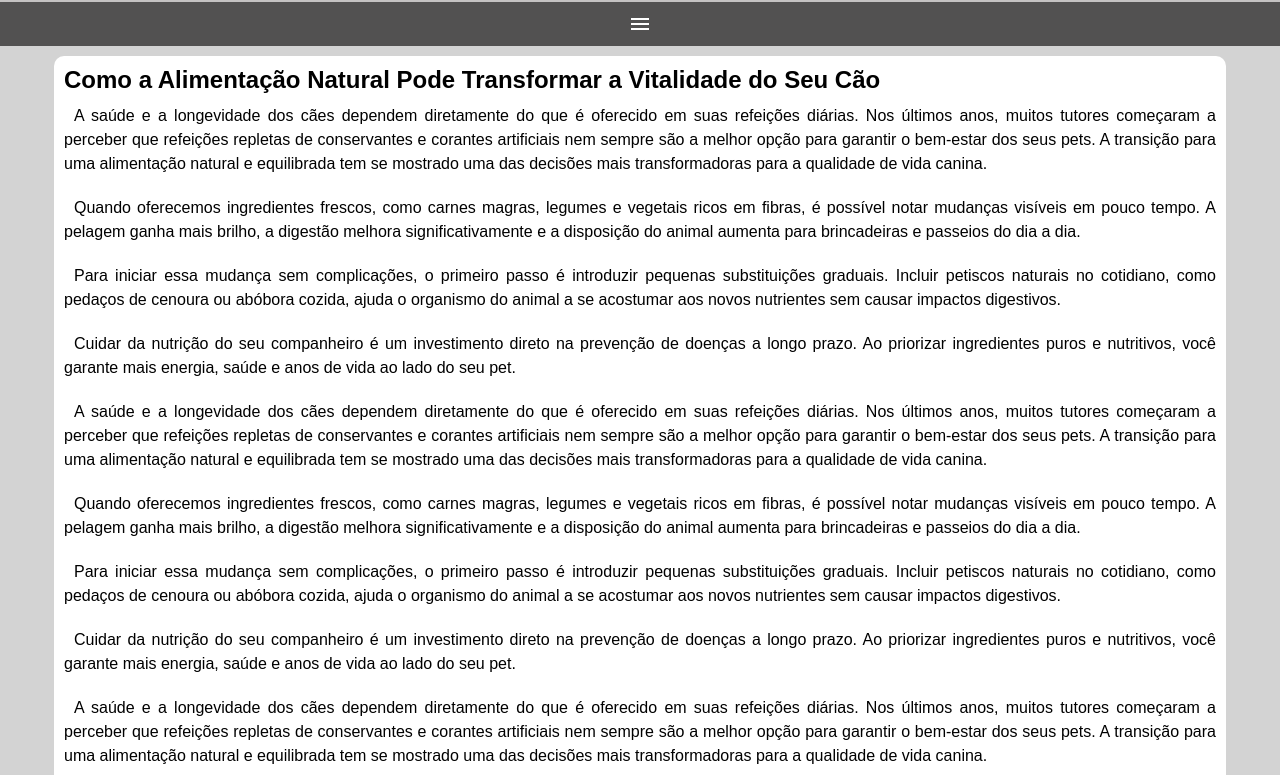
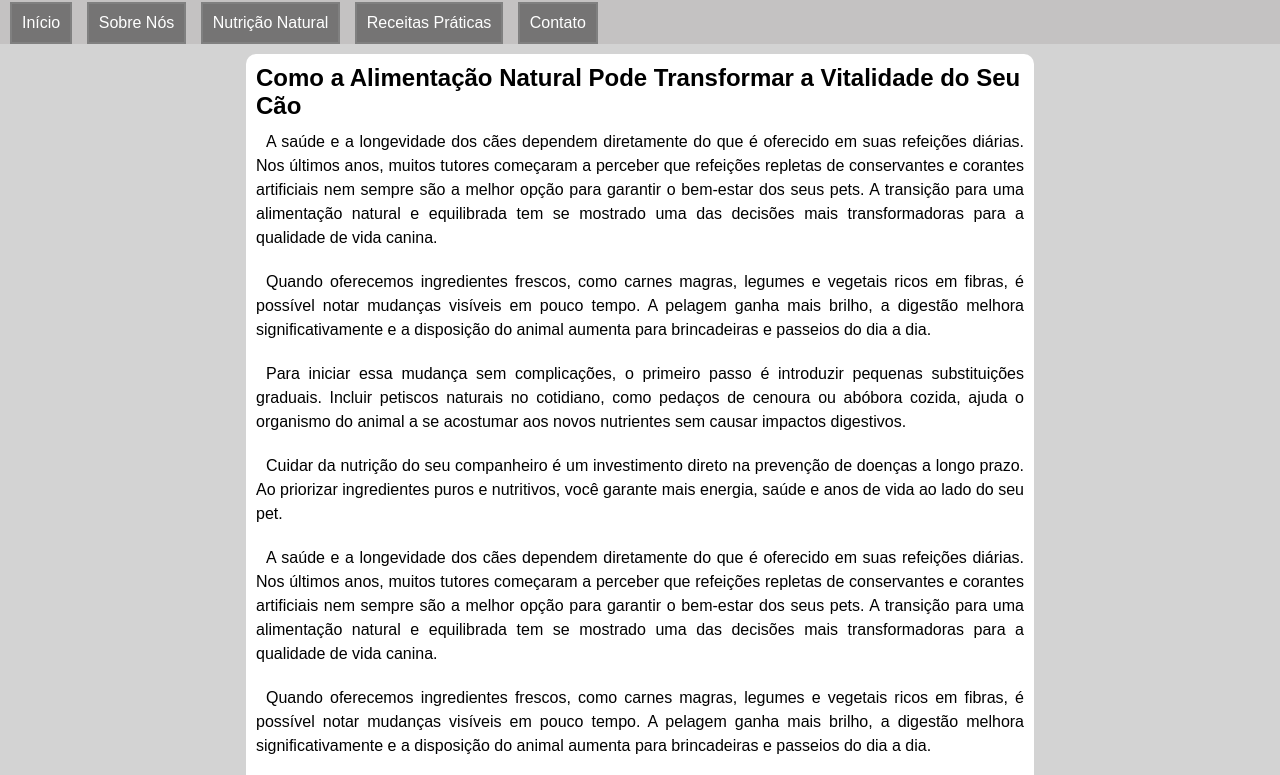
Before and after one commit to wandreymoreira/html-css, a plain HTML site: page exercicios/ex026/mq005/index.html in a window 1280 px wide. Shown: the part 55-830 px from the top of the page. Drawn offline with nearby package versions, Linux system fonts and the light colour scheme.

Commit message:
finalizando cap 25

```diff
--- /dev/null
+++ b/exercicios/ex026/mq005/estilo/media-query.css
@@ -0,0 +1,21 @@
+@charset "UTF-8";
+
+@media screen and (min-width:768px) {
+    i#burguer {
+        display: none;
+    }
+    menu {
+        display: block;
+        display: block !important;
+
+
+    }
+    menu > ul > li {
+        display: inline-block;
+        padding-left: 10px;
+    }
+
+    main {
+        width: 768px;
+    }
+}
--- a/exercicios/ex026/mq005/index.html
+++ b/exercicios/ex026/mq005/index.html
@@ -6,6 +6,7 @@
     <title>Media Query</title>
     <link rel="stylesheet" href="https://fonts.googleapis.com/css2?family=Material+Symbols+Outlined:opsz,wght,FILL,GRAD@20..48,100..700,0..1,-50..200&icon_names=menu" />
     <link rel="stylesheet" href="imagens/style.css">
+    <link rel="stylesheet" href="estilo/media-query.css">
 </head>
 <body>
     <header>
```
